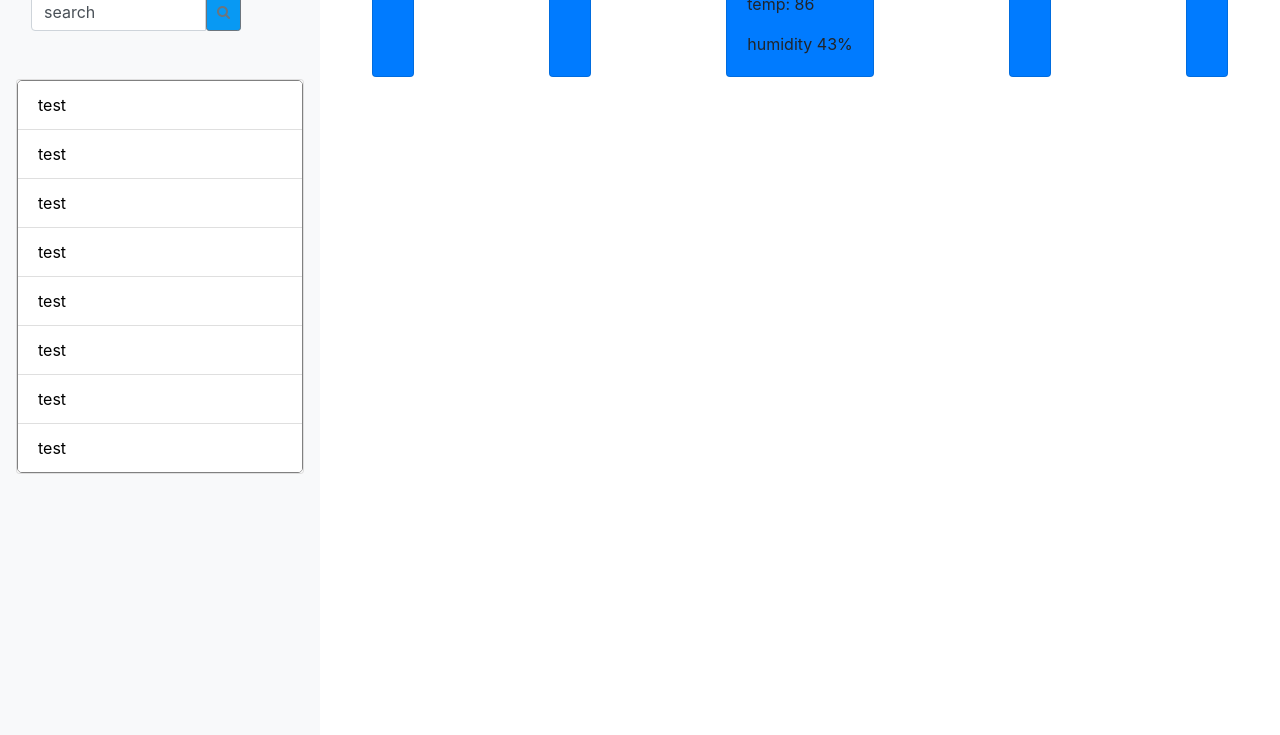
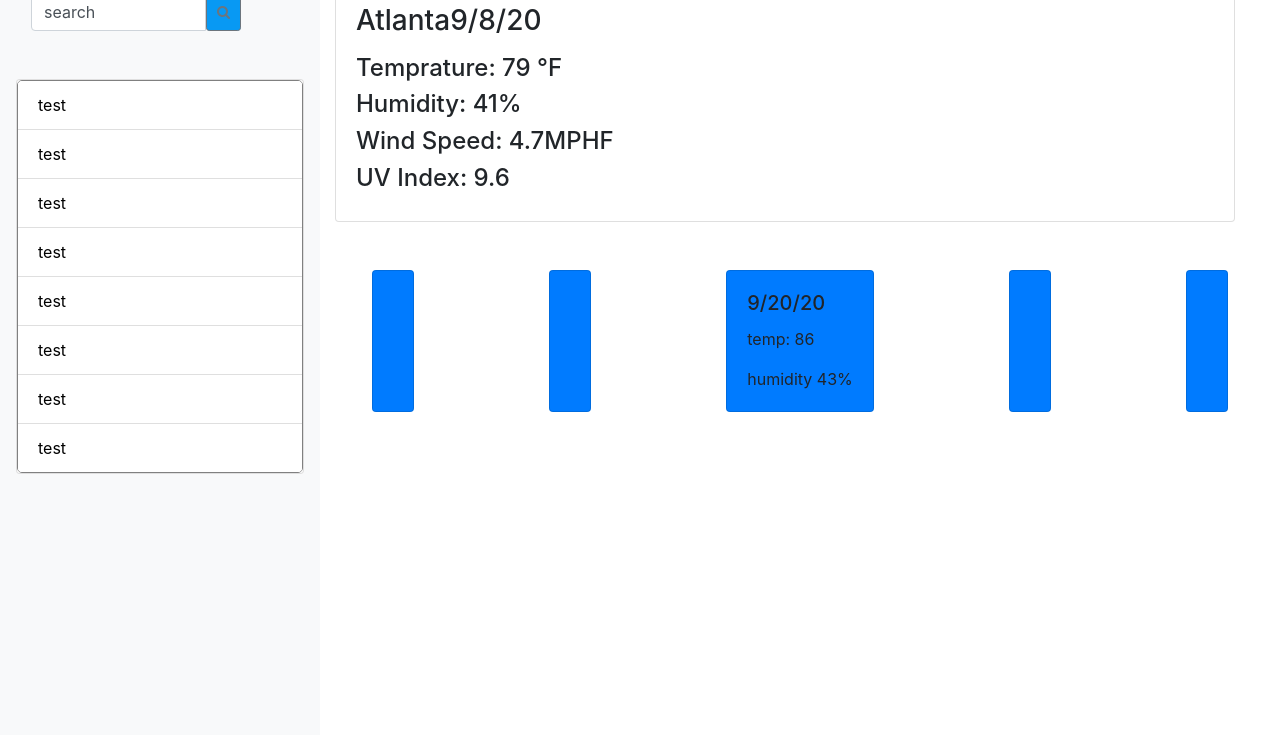
Before and after one commit to JoshCarter8400/Weather-Dashboard, a plain HTML site: page index.html in a window 1280 px wide. Shown: the part 137-872 px from the top of the page. Drawn offline with nearby package versions, Linux system fonts and the light colour scheme; no server answers; a web font is replaced by a local one.

Commit message:
added main weather card

```diff
--- a/index.html
+++ b/index.html
@@ -55,8 +55,33 @@
 
 
     <main class="col-12 col-lg-9 d-flex flex-column">
+        <div class="page-content page-container" id="page-content">
+            <div class="padding">
+                <div class="row container mt-5 d-flex justify-content-center">
+                    <div class="col-lg-12 grid-margin stretch-card">
 
-        <div class="mb-1 row justify-content-around">
+                        <div class="card card-weather">
+                            <div class="card-body">
+                                <div class="weather-date-location">
+                                    <h3>Atlanta<span id="weather-date">9/8/20</span><span class="oi oi-cloudy"></span>
+                                    </h3>
+                                    <p class="text-gray"><span class="weather-location"></span> </p>
+                                </div>
+                                <div class="weather-data d-flex">
+                                    <div class="mr-auto">
+                                        <h4 class="display-6">Temprature: 79 <span class="symbol">°</span>F</h4>
+                                        <h4 class="display-6">Humidity: 41<span class="symbol">%</span></h4>
+                                        <h4 class="display-6">Wind Speed: 4.7<span class="symbol">MPH</span>F</h4>
+                                        <h4 class="display-6">UV Index: 9.6<span class="symbol"></span></h4>
+                                    </div>
+                                </div>
+                            </div>
+                        </div>
+                    </div>
+                </div>
+            </div>
+        </div>
+        <div class="mt-5 row justify-content-around">
 
             <div class="card-deck">
                 <div class="card bg-primary">
```
